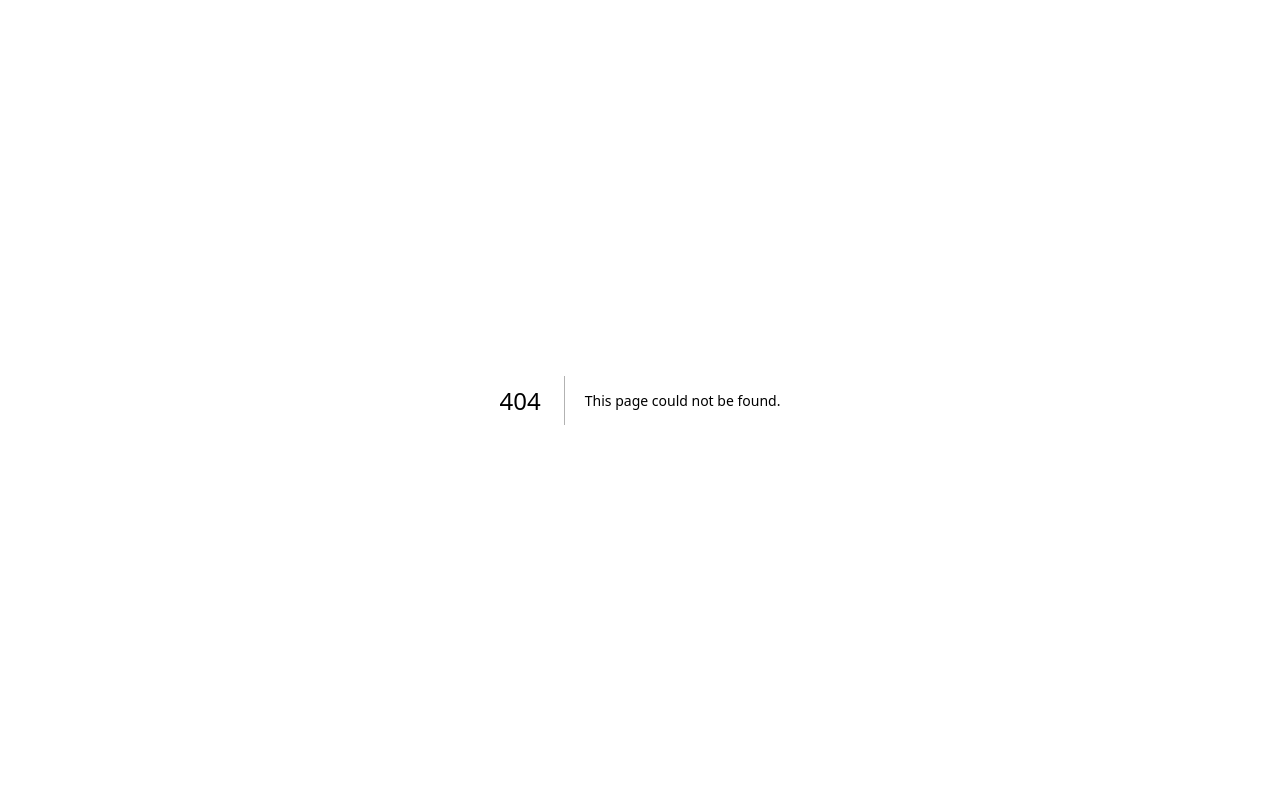
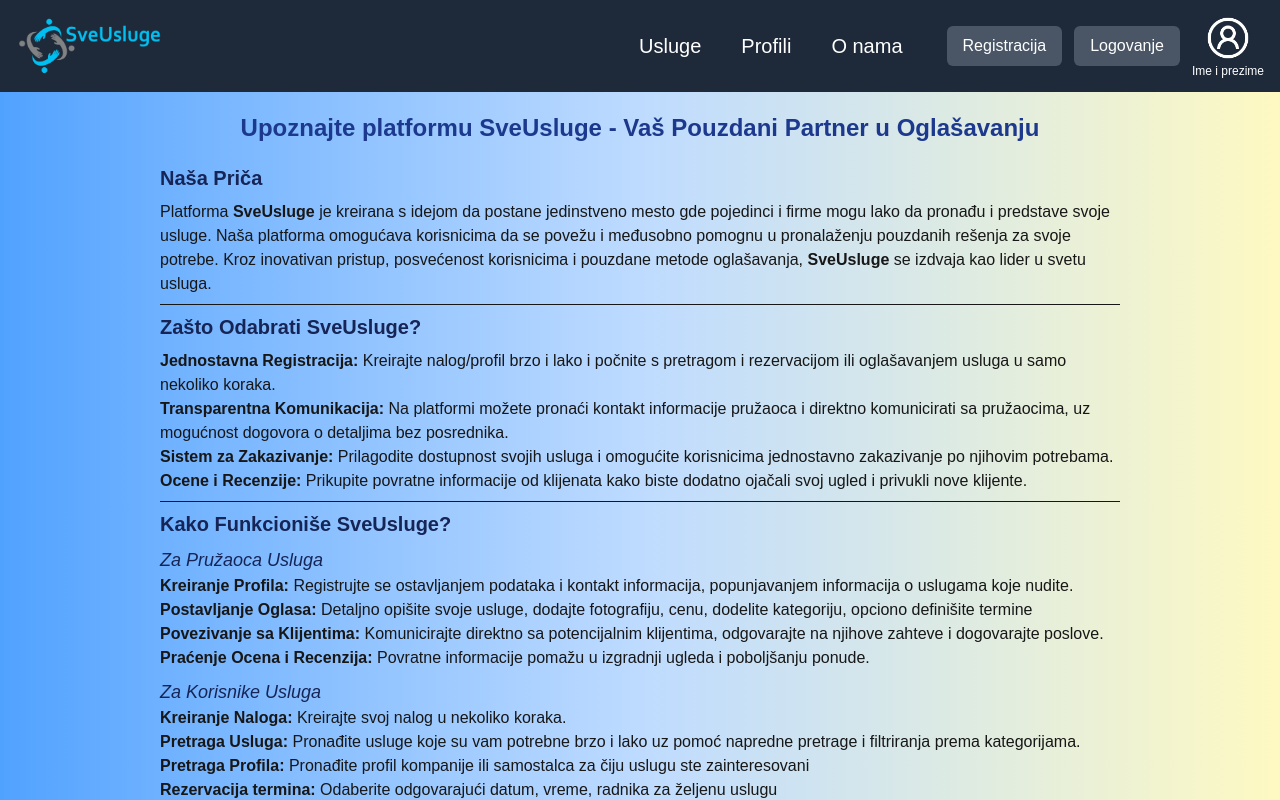
Before and after one commit to elab-development/internet-tehnologije-2025-webappoglasavanjeusluga_2021_0318, a Next.js app: page /about in a window 1280 px wide. Before the commit this address had no page. Shown: the top 800 px of the page. Built offline with nearby package versions, Linux system fonts and the light colour scheme.

Commit message:
Dodata stranica 'O nama'(About)

```diff
--- /dev/null
+++ b/src/app/about/page.tsx
@@ -0,0 +1,50 @@
+import Navbar from '@/components/Navbar'
+import React from 'react'
+import Footer from "@/components/Footer";
+
+export default function About() {
+  return (
+    <div className="bg-linear-to-r from-blue-400 via-blue-200 to-yellow-100">
+        <Navbar></Navbar>
+        <div className="mx-10 lg:mx-40 my-5">
+            <h1 className='text-center font-semibold text-xl md:text-2xl mb-5 text-blue-900'>Upoznajte platformu SveUsluge - Vaš Pouzdani Partner u Oglašavanju</h1>
+            <h2 className='font-semibold md:text-xl my-2 text-blue-950'>Naša Priča</h2>
+            <p className='mb-2'>  Platforma <b>SveUsluge</b> je kreirana s idejom da postane jedinstveno mesto gde pojedinci i firme mogu lako da pronađu i predstave svoje usluge.
+                 Naša platforma omogućava korisnicima da se povežu i međusobno pomognu u pronalaženju
+                 pouzdanih rešenja za svoje potrebe. Kroz inovativan pristup, posvećenost korisnicima i pouzdane metode oglašavanja, <b>SveUsluge</b> se
+                 izdvaja kao lider u svetu usluga.
+            </p>
+            <hr />
+            <h2 className='font-semibold md:text-xl my-2 text-blue-950'>Zašto Odabrati SveUsluge?</h2>
+            <ul className='mb-2'>
+                <li><b>Jednostavna Registracija:</b>  Kreirajte nalog/profil brzo i lako i počnite s pretragom i rezervacijom ili oglašavanjem usluga u samo nekoliko koraka.</li>
+                <li><b>Transparentna Komunikacija:</b> Na platformi možete pronaći kontakt informacije pružaoca i direktno komunicirati sa pružaocima, uz mogućnost dogovora o detaljima bez posrednika.</li>
+                <li><b>Sistem za Zakazivanje:</b> Prilagodite dostupnost svojih usluga i omogućite korisnicima jednostavno zakazivanje po njihovim potrebama.</li>
+                <li><b>Ocene i Recenzije:</b>  Prikupite povratne informacije od klijenata kako biste dodatno ojačali svoj ugled i privukli nove klijente.</li>
+            </ul>
+            <hr />
+            <h2 className='font-semibold md:text-xl my-2 text-blue-950'>Kako Funkcioniše SveUsluge?</h2>
+            <h3 className='text-lg text-blue-950'><i>Za Pružaoca Usluga</i></h3>
+            <ul className='mb-2'>
+                <li><b>Kreiranje Profila:</b>  Registrujte se ostavljanjem podataka i kontakt informacija, popunjavanjem informacija o uslugama koje nudite.</li>
+                <li><b>Postavljanje Oglasa:</b>  Detaljno opišite svoje usluge, dodajte fotografiju, cenu, dodelite kategoriju, opciono definišite termine</li>
+                <li><b>Povezivanje sa Klijentima:</b> Komunicirajte direktno sa potencijalnim klijentima, odgovarajte na njihove zahteve i dogovarajte poslove.</li>
+                <li><b>Praćenje Ocena i Recenzija:</b> Povratne informacije pomažu u izgradnji ugleda i poboljšanju ponude.</li>
+            </ul>
+            <h3 className='text-lg text-blue-950'><i>Za Korisnike Usluga</i></h3>
+            <ul className='mb-2'>
+                <li><b>Kreiranje Naloga:</b> Kreirajte svoj nalog u nekoliko koraka.</li>
+                <li><b>Pretraga Usluga:</b> Pronađite usluge koje su vam potrebne brzo i lako uz pomoć napredne pretrage i filtriranja prema kategorijama.</li>
+                <li><b>Pretraga Profila:</b> Pronađite profil kompanije ili samostalca za čiju uslugu ste zainteresovani</li>
+                <li><b>Rezervacija termina:</b> Odaberite odgovarajući datum, vreme, radnika za željenu uslugu</li>
+            </ul>
+            <hr />
+            <h2 className='font-semibold md:text-xl my-2 text-blue-950'>Postanite Deo Zajednice</h2>
+            <p className='mb-2'> Naša platforma svakodnevno raste zahvaljujući hiljadama korisnika koji se oslanjaju na <b>SveUsluge</b> za pronalaženje i pružanje usluga širom Srbije.
+                Pridružite se danas i postanite deo priče koja olakšava život i unapređuje poslovanje.
+            </p>
+        </div>
+        <Footer></Footer>
+    </div>
+  )
+}
--- a/src/components/Navbar.tsx
+++ b/src/components/Navbar.tsx
@@ -40,7 +40,7 @@ export default function Navbar() {
                           router.push('#usluge');
                           }}>Usluge</Link>
                 <a href="/profiles" className="hover:text-gray-300">Profili</a>
-                <a href="" className="hover:text-gray-300 whitespace-nowrap pr-2">O nama</a>
+                <a href="/about" className="hover:text-gray-300 whitespace-nowrap pr-2">O nama</a>
             </div>
 
             <div className="flex gap-3 ml-4 items-center text-center">
@@ -70,7 +70,7 @@ export default function Navbar() {
                           router.push('/');
                           }}>Usluge</Link>
                 <a href="/profiles" className="hover:text-gray-300">Profili</a>
-            <a href="" className=" text-white hover:text-gray-300">O nama</a>
+            <a href="/about" className=" text-white hover:text-gray-300">O nama</a>
 
         </div>
       </nav>
```
